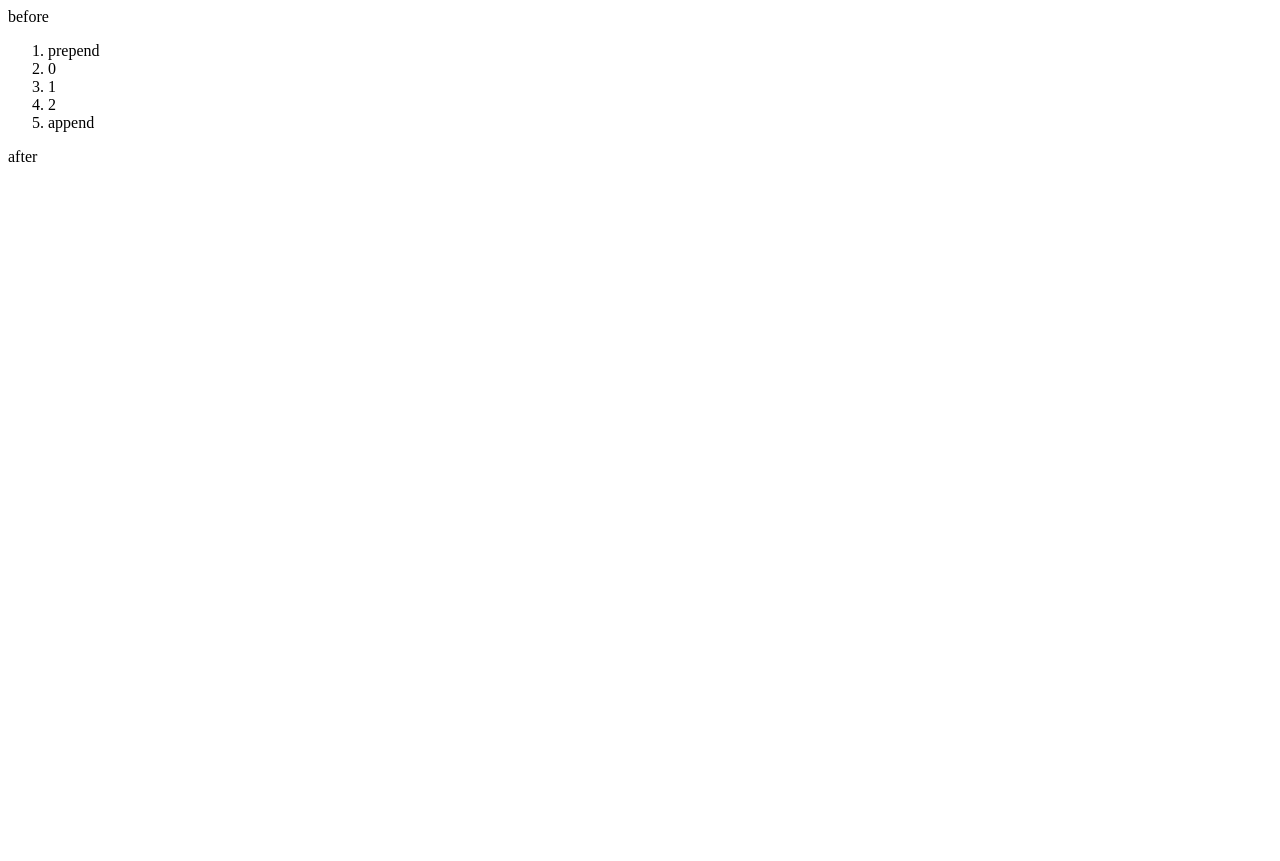
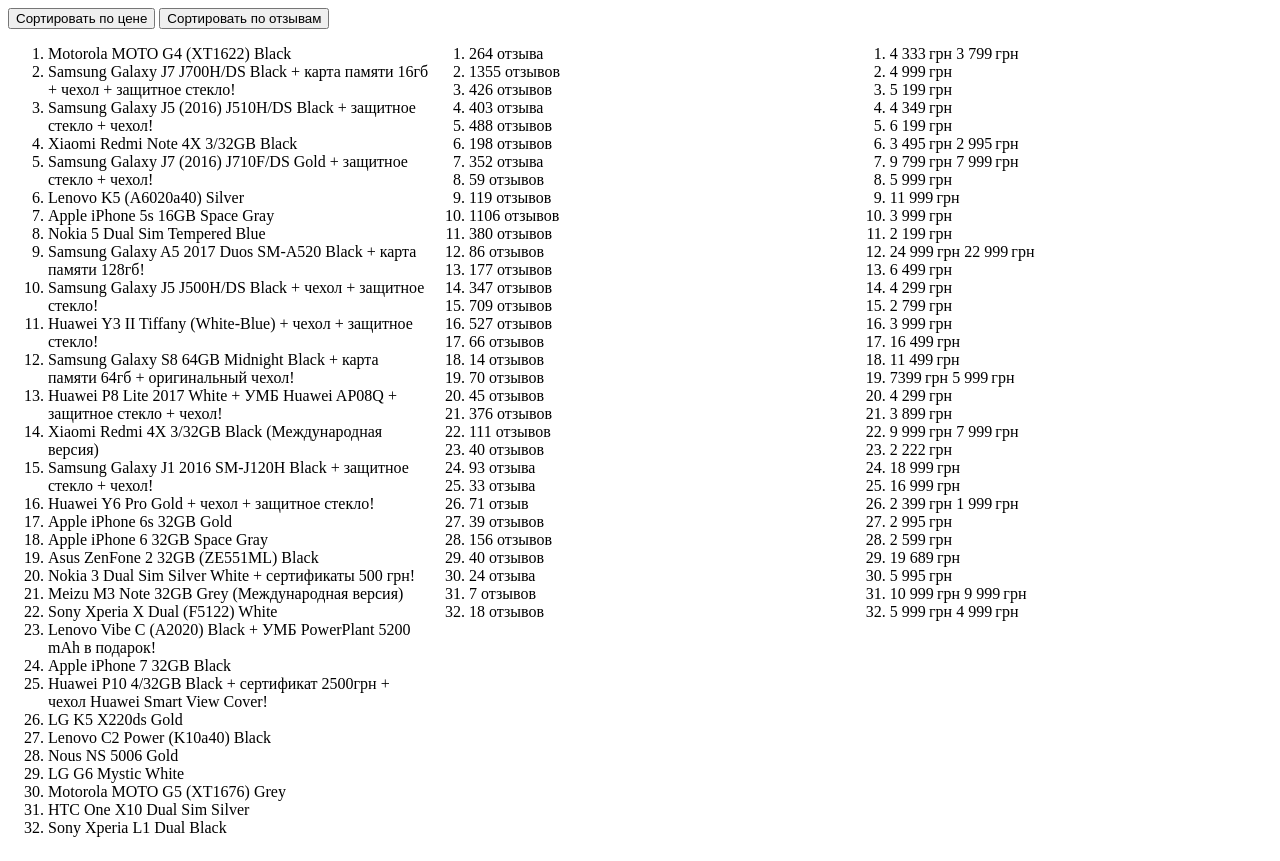
Before and after one commit to OlesiaMiller/Task3JS_Miller, a plain HTML site: page index.html in a window 1280 px wide. Before the commit the page ends 800 px from the top, so only its background shows below. Drawn offline with Linux system fonts and the light colour scheme.

Commit message:
добавлен вывод в таблицу, нуждается в мелких доработках

```diff
--- a/index.html
+++ b/index.html
@@ -4,14 +4,28 @@
     <meta charset="UTF-8">
     <meta name="viewport" content="width=device-width, initial-scale=1.0">
     <meta http-equiv="X-UA-Compatible" content="ie=edge">
+    <link rel="stylesheet" href="style.css">
     <title>Document</title>
 </head>
 <body>
-    <ol id="ol">
-        <li>0</li>
-        <li>1</li>
-        <li>2</li>
-      </ol>
+
+<button id="price">Сортировать по цене</button>
+<button id="reviev">Сортировать по отзывам</button>
+
+<div class="container" id="container">
+    <div class="col">
+        <ol id="ol1"></ol>
+    </div>
+    <div class="col">
+        <ol id="ol2"></ol>
+    </div>
+    <div class="col">
+        <ol id="ol3"></ol>
+    </div>
+</div>
+
+
+
 
 <script src="main.js"></script>
 </body>
--- a/main.js
+++ b/main.js
@@ -27,35 +27,48 @@
     {ratingRevievs: '7 отзывов',price:    {oldUan: '10 999 грн', newUan: '9 999 грн'}, name: 'HTC One X10 Dual    Sim Silver'}, {ratingRevievs: '18 отзывов',price: {oldUan: '5 999 грн',    newUan: '4 999 грн'}, name: 'Sony Xperia L1 Dual Black'}
 ];
 
-let div = document.createElement('div');
-div.className = "alert";
-div.innerHTML = "<strong>Всем привет!</strong> Вы прочитали важное сообщение.";var list = document.querySelector('.output ul');
+var ol1 = document.getElementById('ol1');
+var ol2 = document.getElementById('ol2');
+var ol3 = document.getElementById('ol3');
+var pr = document.getElementById('price');
+var rev = document.getElementById('reviev');
 
 
-ol.before('before'); // вставить строку "before" перед <ol>
-ol.after('after'); // вставить строку "after" после <ol>
 
-let liFirst = document.createElement('li');
-liFirst.innerHTML = 'prepend';
-ol.prepend(liFirst); // вставить liFirst в начало <ol>
 
-let liLast = document.createElement('li');
-liLast.innerHTML = 'append';
-ol.append(liLast); // вставить liLast в конец <ol>
 
-// var totalBox = document.querySelector('.output p');
-// var total = 0;
-// list.innerHTML = '';
-// totalBox.textContent = '';
 
-// for(var i = 0; i < shop.length; i++) {
 
-//     itemText = shop[i];
 
-//     var listItem = document.createElement('li');
-//     listItem.textContent = itemText;
-//     list.appendChild(listItem);
-//    }
+
+function writeArr (arr) {
+    for (var n = 0; n < arr.length; n++) {
+        let liLast = document.createElement('li');
+        liLast.innerHTML = arr[n].name;
+        ol1.append(liLast); // вставить liLast в конец <ol>
+    }
+
+    for (var n = 0; n < arr.length; n++) {
+        let liLast = document.createElement('li');
+        liLast.innerHTML = arr[n].ratingRevievs;
+        ol2.append(liLast); // вставить liLast в конец <ol>
+    }
+
+    for (var n = 0; n < arr.length; n++) {
+        let liLast = document.createElement('li');
+        if (typeof arr[n].price['newUan'] == "string") {
+            liLast.innerHTML = arr[n].price.oldUan + ' ' + arr[n].price.newUan;
+            ol3.append(liLast); // вставить liLast в конец <ol>
+            } else {
+                liLast.innerHTML = arr[n].price;
+                ol3.append(liLast); // вставить liLast в конец <ol>
+                }
+    }
+
+};
+
+
+writeArr(shop);
 
 var reg = /\D+/g;
 function bubbleSort(arr) {
@@ -71,8 +84,12 @@
         }
         if (!wasSwap) break;
     }
-    return arr;
-}
+    // return arr;
+    writeArr(arr);
+};
+
+
+
 
 
 
@@ -104,13 +121,26 @@
 
         if (!wasSwap) break;
     }
-    return arr;
+    writeArr(arr);
+
 }
-
-// console.log(priceCompare(shop));
 
 
 
 
 
-              // }
+rev.onclick = function() {
+    document.getElementById('ol1').innerHTML = "";
+    document.getElementById('ol2').innerHTML = "";
+    document.getElementById('ol3').innerHTML = "";
+    bubbleSort(shop);
+
+
+}
+
+pr.onclick = function() {
+    document.getElementById('ol1').innerHTML = "";
+    document.getElementById('ol2').innerHTML = "";
+    document.getElementById('ol3').innerHTML = "";
+    priceCompare(shop);
+}
--- /dev/null
+++ b/style.css
@@ -0,0 +1,12 @@
+*{
+    box-sizing: border-box;
+}
+
+.container {
+    display: flex;
+
+}
+
+.col {
+    width: 33.3%;
+}
```
Also changed, not shown: 1 other file.
